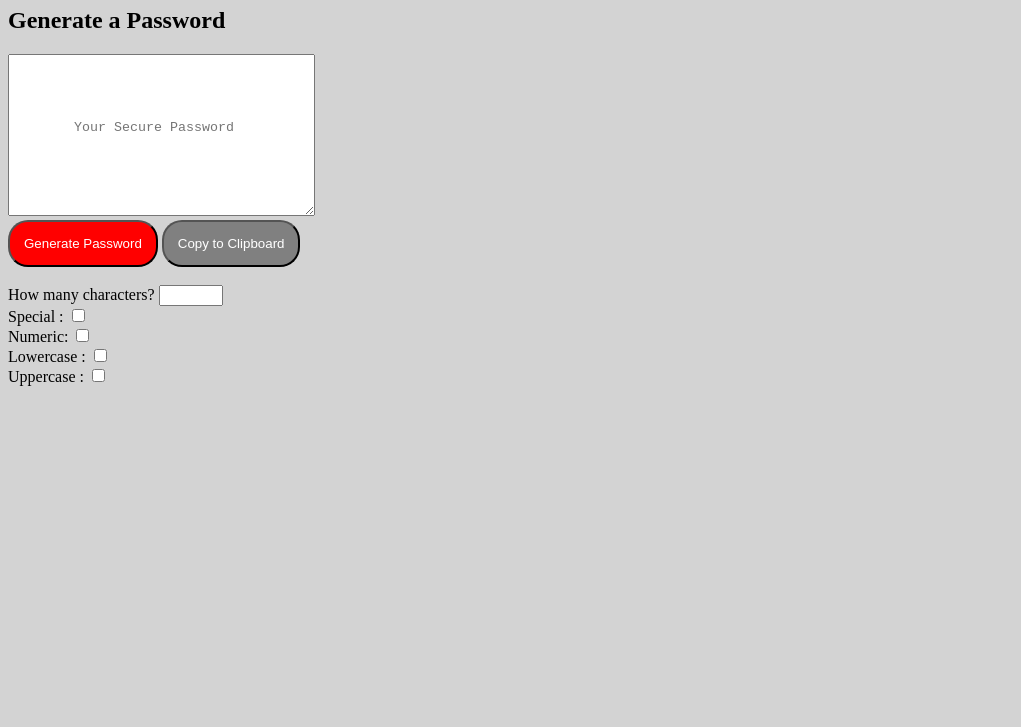
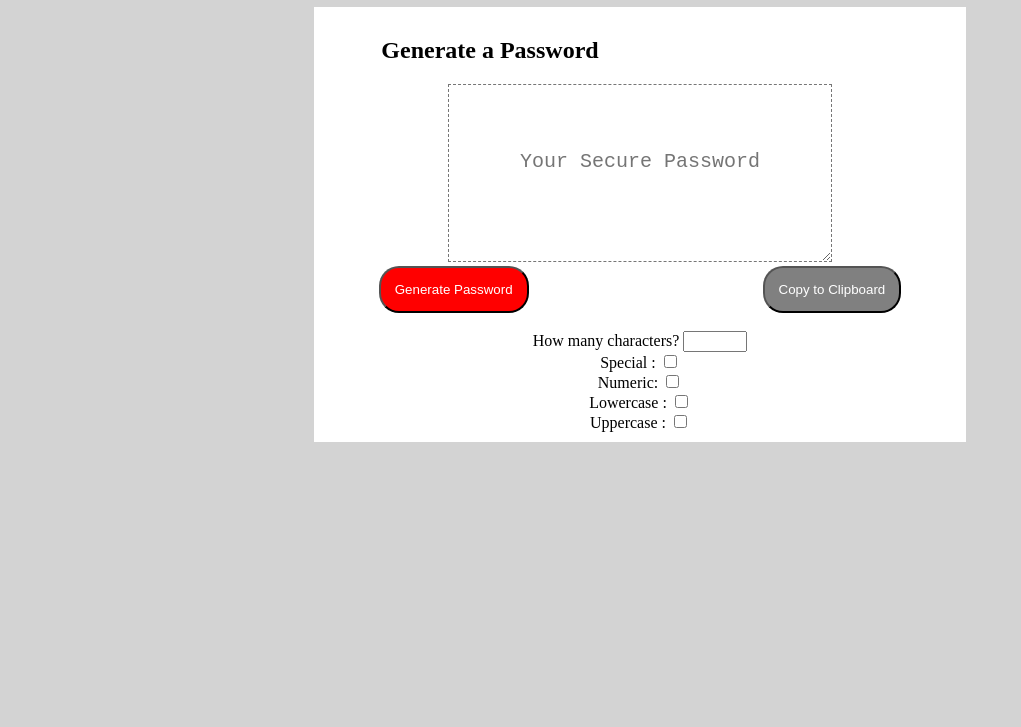
Before and after one commit to RomanZai/Password-Generator, a plain HTML site: page index.html in a window 1280 px wide. Shown: the part 73-800 px from the top of the page, without its empty margins (0-1021 px from the left). Drawn offline with Linux system fonts and the light colour scheme.

```diff
--- a/index.html
+++ b/index.html
@@ -8,9 +8,10 @@
   </head>
   <body>
     <header>
-      <h1>Password Generator</h1>
+      <h1 id = "top">Password Generator</h1>
     </header>
-    <h2>Generate a Password</h2>
+    <div id = "content">
+    <h2 id = "text">Generate a Password</h2>
     <textarea
       readonly
       id="password"
@@ -29,7 +30,7 @@ Special : <input type="checkbox" id="spe"/><br />
 Numeric: <input type="checkbox" id="num"/> <br />
 Lowercase : <input type="checkbox" id="low"/><br />
 Uppercase : <input type="checkbox" id="upp"/><br />
-
+    </div>
     <script src="./script.js"></script>
   </body>
 </html>
--- a/script.js
+++ b/script.js
@@ -1,18 +1,16 @@
 document.body.style.background = "lightgray";
+document.body.style.fontFamily = "Arial, Helvetica, sans-serif;";
 
 
-document.getElementById('password').style.padding="65px";
 
-document.getElementById('generate').style.background="red";
-document.getElementById('generate').style.color="white";
-document.getElementById('generate').style.borderRadius="20px";
-document.getElementById('generate').style.padding="14px";
+document.getElementById('password').setAttribute("style", "margin:auto; width:40%; text-align:center; padding: 65px; font-size: 20px; border-style: dashed; ");
 
-document.getElementById('copy').style.background="grey";
-document.getElementById('copy').style.color="white";
-document.getElementById('copy').style.borderRadius="20px";
-document.getElementById('copy').style.padding="14px";
+document.getElementById('generate').setAttribute("style", "background:red; color:white; border-radius:20px; padding:14px; margin-right: 230px;");
+document.getElementById('copy').setAttribute("style", "background:grey; color:white; border-radius:20px; padding:14px");
 
+document.getElementById('top').setAttribute("style", "text-align: center; color:#353434; ");
+document.getElementById('content').setAttribute("style", "text-align: center; background-color: white; width:50%; margin: auto; padding: 10px;");
+document.getElementById('text').setAttribute("style", "margin-right: 300px; ");
 
 var num = "0123456789";
 var low = "abcdefghijklmnopqrstuvwxyz";
```
